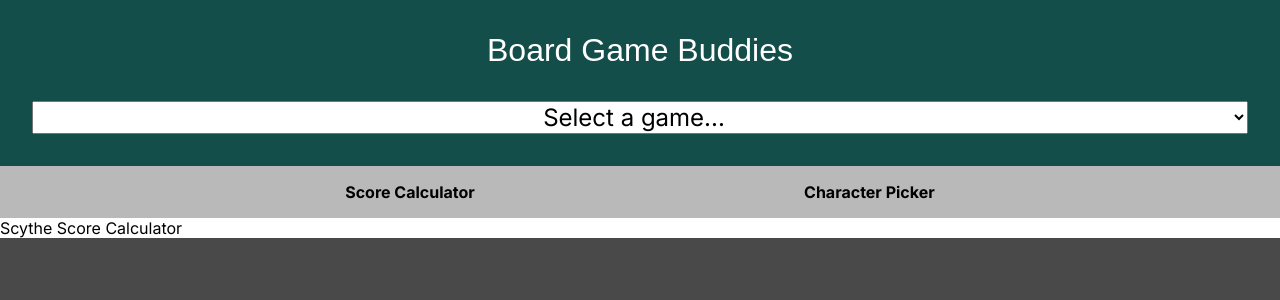
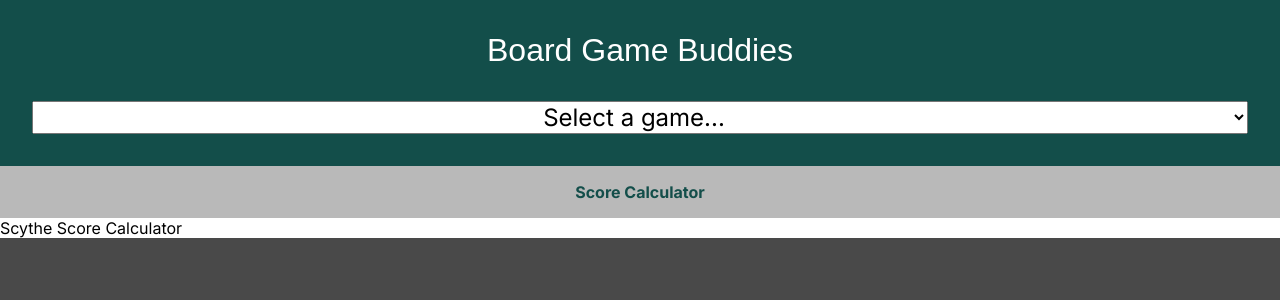
Before and after one commit to eidolon-SE/bgbuddies, a Vue app: page /scythe in a window 1280 px wide. Shown: the top 300 px of the page. Built offline with nearby package versions, Linux system fonts and the light colour scheme; a web font is replaced by a local one.

Commit message:
fixed scythe score calculator route bug

```diff
--- a/src/App.vue
+++ b/src/App.vue
@@ -5,7 +5,7 @@ import { routes } from './router'
 const router = useRouter()
 
 function changeGame(event) {
-    router.push({ name: event.target.value })
+    router.push(event.target.value)
 }
 </script>
 
@@ -14,7 +14,7 @@ function changeGame(event) {
         <h1 class="heading">Board Game Buddies</h1>
         <select name="game" class="game-list" @change="changeGame">
             <option value="/">Select a game...</option>
-            <option v-for="route in routes" :value="route.name">{{ route.meta.verbose }}</option>
+            <option v-for="route in routes" :value="route.path">{{ route.meta.verbose }}</option>
         </select>
     </header>
     <RouterView />
--- a/src/router.js
+++ b/src/router.js
@@ -18,11 +18,13 @@ export const routes = [
             {
                 path: 'characters',
                 component: HorrifiedCharacterPickerView,
+                name: 'horrified_chars',
                 alias: ''
             },
             {
                 path: 'monsters',
                 component: HorrifiedMonsterPickerView,
+                name: 'horrified_mons',
             }
         ],
     },
@@ -35,6 +37,7 @@ export const routes = [
             {
                 path: 'score',
                 component: ScytheScoreCalculatorView,
+                name: 'scythe_scorecalc',
                 alias: '',
             },
         ]
--- a/src/views/HorrifiedView.vue
+++ b/src/views/HorrifiedView.vue
@@ -6,8 +6,8 @@
 <template>
     <ViewLayout>
         <template v-slot:nav>
-            <RouterLink to="characters">Character Picker</RouterLink>
-            <RouterLink to="monsters">Monster Picker</RouterLink>
+            <RouterLink :to="{ name: 'horrified_chars' }">Character Picker</RouterLink>
+            <RouterLink :to="{ name: 'horrified_mons' }">Monster Picker</RouterLink>
         </template>
     </ViewLayout>
 </template>
--- a/src/views/ScytheView.vue
+++ b/src/views/ScytheView.vue
@@ -6,8 +6,7 @@
 <template>
     <ViewLayout>
         <template v-slot:nav>
-            <RouterLink to="score">Score Calculator</RouterLink>
-            <RouterLink to="characters">Character Picker</RouterLink>
+            <RouterLink :to="{ name: 'scythe_scorecalc' }">Score Calculator</RouterLink>
         </template>
     </ViewLayout>
 </template>
```
